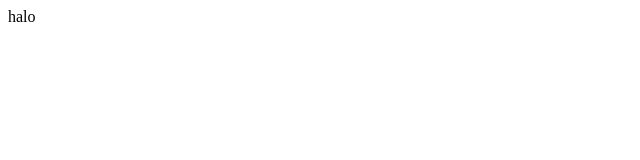
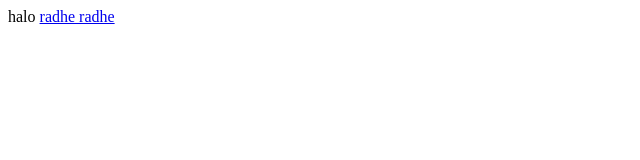
Before and after one commit to inaxatra/inaxatra.github.io, a plain HTML site: page index.html in a window 1280 px wide. Shown: the full height of the page, 0-640 px from the left. Drawn offline with Linux system fonts and the light colour scheme.

Commit message:
Update index.html

```diff
--- a/index.html
+++ b/index.html
@@ -7,4 +7,5 @@
 </head>
 <body>
 halo
+    <a href="radhe-radhe">radhe radhe</a>
 </body>
```
